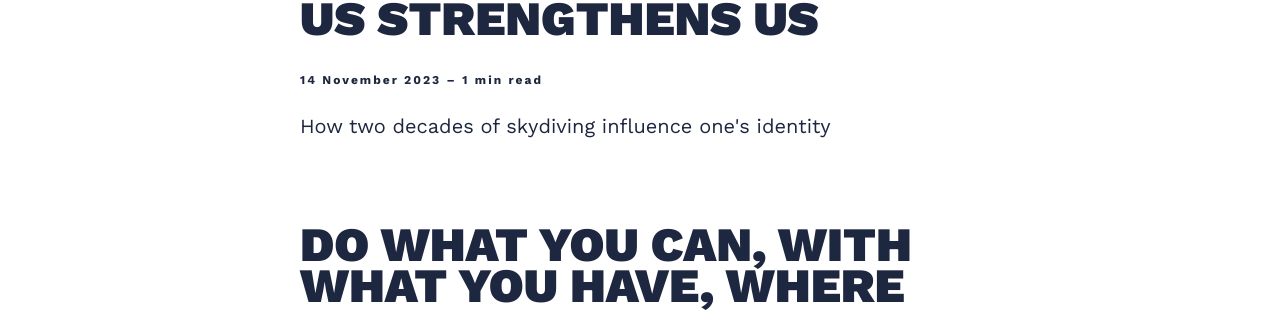
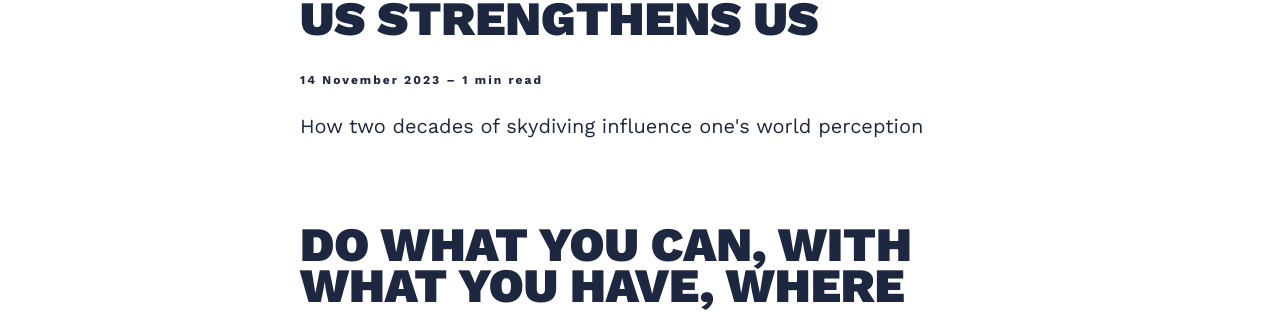
Before and after one commit to kargam0167/kargam0167.github.io, a Jekyll site: the page built from index.html, in a window 1280 px wide. Shown: the part 1214-1526 px from the top of the page. Built offline with Jekyll 4.4.1, drawn with Linux system fonts in a browser that asks for light colours; nearby versions of some CDN libraries; the list of posts is cut into pages by our own code.

Commit message:
Update 2023-10-14-What-doesnt -destroy -us- strengthens.markdown

```diff
--- a/_posts/2023-10-14-What-doesnt -destroy -us- strengthens.markdown
+++ b/_posts/2023-10-14-What-doesnt -destroy -us- strengthens.markdown
@@ -1,7 +1,7 @@
 ---
 layout: post
 title:  What Doesn't Destroy us Strengthens us
-description: How two decades of skydiving influence one's identity
+description: How two decades of skydiving influence one's world perception
 date:   2023-11-14 15:01:35 +0300
 ---
 <div style="background-image: url('/images/02-1.jpg'); background-size: cover; background-position: center bottom; height: 400px;">
```
